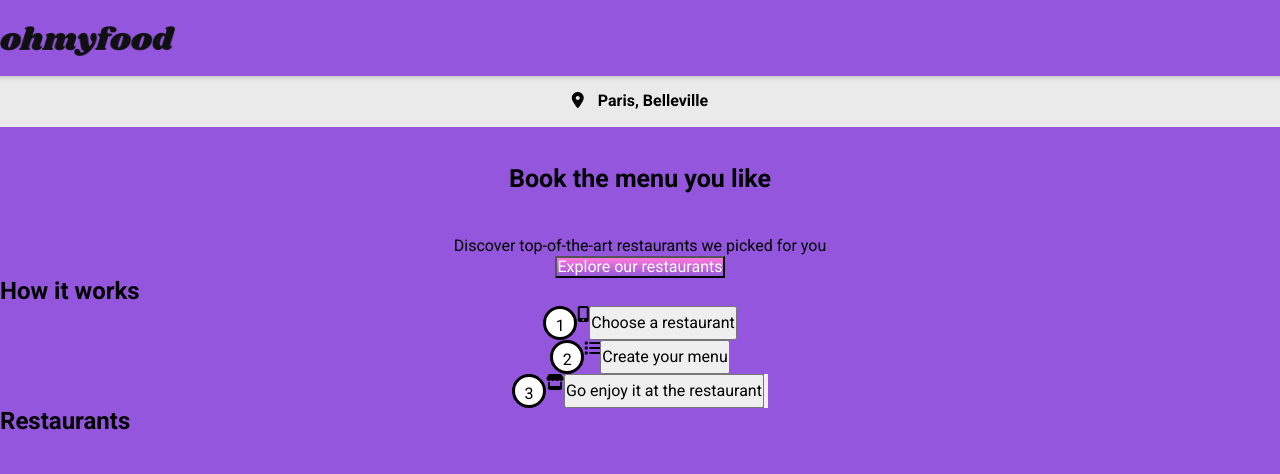
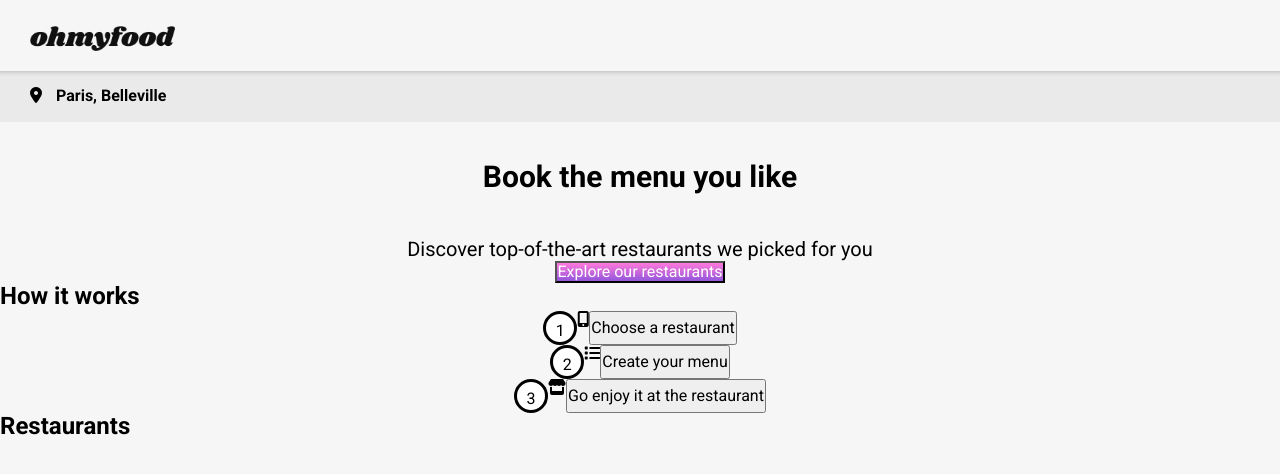
Before and after one commit to WalkTheRosePath/OpenClassrooms-Project3, a website: page index.html in a window 1280 px wide. Drawn offline with Linux system fonts and the light colour scheme; a web font is replaced by a local one.

Commit message:
adjusted styles for home page

```diff
--- a/index.html
+++ b/index.html
@@ -68,7 +68,7 @@
             <div class="how-it-works-flex-container">
                 <p class="circle">3</p>
                 <i class="fa fa-store"></i>
-                <button class="button-active">Go enjoy it at the restaurant<button>
+                <button class="button-active">Go enjoy it at the restaurant</button>
             </div>
         </section>
 
--- a/sass/pages/_home.scss
+++ b/sass/pages/_home.scss
@@ -13,17 +13,20 @@
     img {
         width: 175px;
         padding: 26px 0 20px 0;
+
+        @include desktop-only {
+            padding-left: 30px;
+        }
     }
 }
 
 /* General Body Styles
 ---------------------------------------------*/
 body {
+    background-color: $color-general-bg;
 
     // Media query for desktop
-    @include desktop-only {
-        background-color: $color-primary
-    }
+    @include desktop-only {}
 }
 
 /* Location Section Styles
@@ -36,10 +39,23 @@
     background-color: $color-location-bg-color;
     box-shadow: inset 0 6px 5px -5px $color-shadow;
     gap: 14px;
+
+    // Media query for desktop
+    @include desktop-only {
+        justify-content: flex-start;
+    }
 }
 
 .location p {
     font-weight: bold;
+}
+
+.fa-location-dot {
+
+    // Media query for desktop
+    @include desktop-only {
+        padding-left: 30px;
+    }
 }
 
 /* Explore Section Styles
@@ -52,9 +68,20 @@
 
 .explore h1 {
     font-size: 25px;
-    font-weight: bold;
+    font-weight: 800;
     margin: 0;
     padding: 38px 0 44px 0;
+
+    // Media query for desktop
+    @include desktop-only {
+        font-size: 30px;
+    }
+}
+
+.explore p {
+    font-size: 20px;
+    font-weight: 500;
+    padding: 0 30px;
 }
 
 .explore button {
```
Also changed, not shown: css/style.css, 1 other file.
